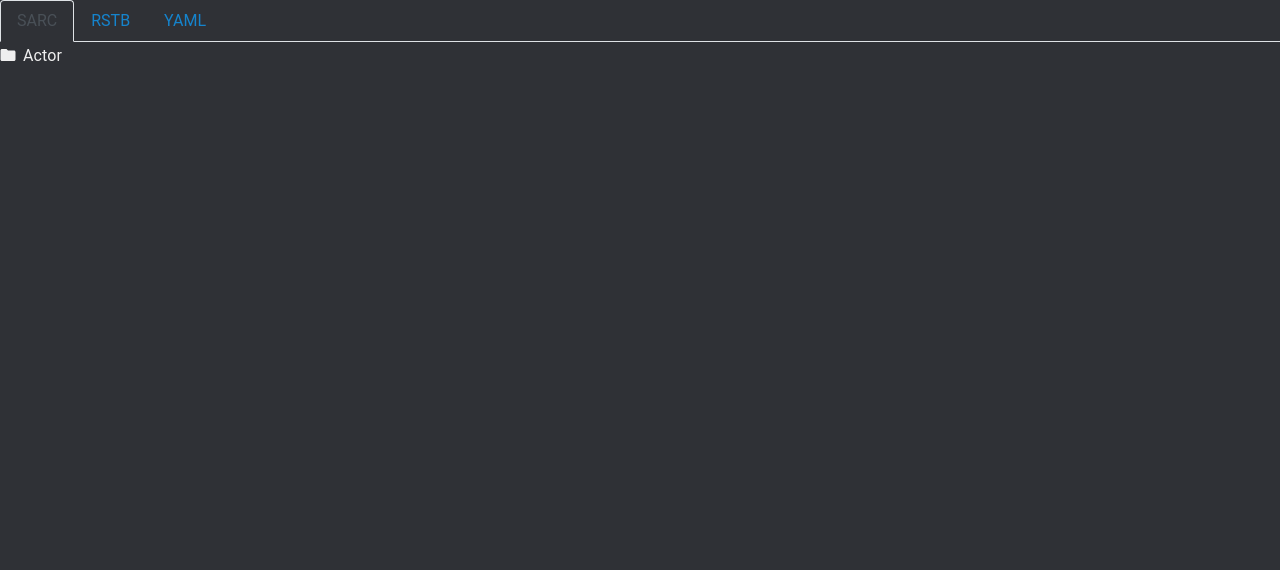
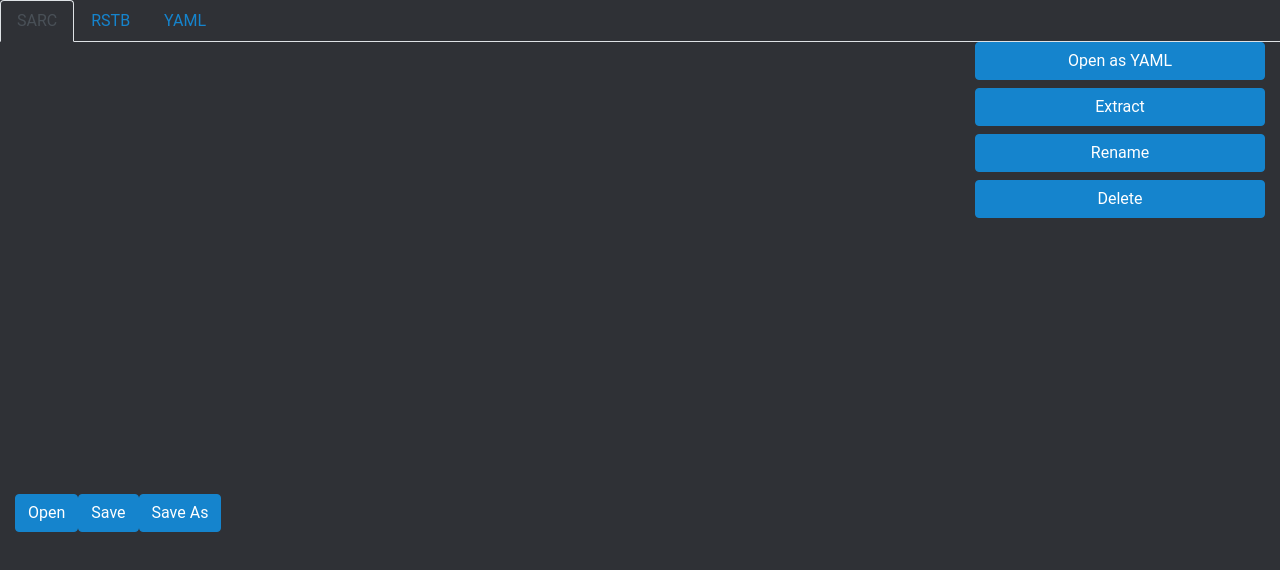
Before and after one commit to NiceneNerd/Wild-Bits, a React app in the folder wildbits/assets/: page / in a window 1280 px wide. Shown: the top 570 px of the page. Built offline with nearby package versions, Linux system fonts and the light colour scheme.

Commit message:
More SARC editor progress

```diff
--- a/wildbits/assets/src/js/SarcEditor.jsx
+++ b/wildbits/assets/src/js/SarcEditor.jsx
@@ -1,4 +1,5 @@
 import React from "react";
+import { Button, Container, Col, Row } from "react-bootstrap";
 import { TreeView, TreeItem } from "@material-ui/lab";
 import { Folder, FolderOpen, Archive, Unarchive } from "@material-ui/icons";
 
@@ -18,37 +19,24 @@ const SARC_EXTS = [
     "sstera",
     "sstats",
     "sblarc",
-    "blarc"
+    "blarc",
+    "sbfarc",
+    "bfarc"
 ];
 
 class SarcEditor extends React.Component {
     constructor(props) {
         super(props);
         this.state = {
-            show_menu: false,
-            menu_x: 0,
-            menu_y: 0,
-            menu_file: ""
+            sarc: {},
+            path: "",
+            be: false
         };
+        this.open_sarc = this.open_sarc.bind(this);
     }
 
-    render_label(file) {
-        let icon;
-        if (!file.includes(".")) {
-            icon = <Folder fontSize="small" />;
-        } else {
-            const ext = file.split(".").slice(-1)[0];
-            if (SARC_EXTS.includes(ext)) {
-                icon = <Archive fontSize="small" />;
-            } else {
-                icon = null;
-            }
-        }
-        return (
-            <React.Fragment>
-                {icon} <span style={{ verticalAlign: "text-top" }}>{file}</span>
-            </React.Fragment>
-        );
+    open_sarc() {
+        pywebview.api.open_sarc().then(res => console.log(res));
     }
 
     render_node(file, children, path) {
@@ -90,6 +78,7 @@ class SarcEditor extends React.Component {
                     <span style={{ verticalAlign: "text-top" }}>{file}</span>
                 }
                 path={path.join("/")}
+                type={type}
             >
                 {Object.keys(children).map(file =>
                     this.render_node(file, children[file], path.slice(0))
@@ -99,16 +88,44 @@ class SarcEditor extends React.Component {
     }
 
     render() {
-        return Object.keys(this.props.sarc) ? (
+        return (
+            <Container
+                fluid
+                className="sarc"
+                style={{ display: "flex", flexDirection: "column" }}
+            >
+                <Row>
+                    <Col>
+                        {Object.keys(this.state.sarc) ? (
                             <React.Fragment>
                                 <TreeView>
-                    {Object.keys(this.props.sarc).map(file =>
-                        this.render_node(file, this.props.sarc[file])
+                                    {Object.keys(this.state.sarc).map(file =>
+                                        this.render_node(
+                                            file,
+                                            this.state.sarc[file]
+                                        )
                                     )}
                                 </TreeView>
                             </React.Fragment>
                         ) : (
                             <p>No SARC open</p>
+                        )}
+                    </Col>
+                    <Col xs={3} className="file-actions">
+                        <Button>Open as YAML</Button>
+                        <Button>Extract</Button>
+                        <Button>Rename</Button>
+                        <Button>Delete</Button>
+                    </Col>
+                </Row>
+                <Row>
+                    <Col>
+                        <Button onClick={this.open_sarc}>Open</Button>
+                        <Button>Save</Button>
+                        <Button>Save As</Button>
+                    </Col>
+                </Row>
+            </Container>
         );
     }
 }
--- a/wildbits/assets/src/scss/App.scss
+++ b/wildbits/assets/src/scss/App.scss
@@ -10,7 +10,45 @@ $theme-colors: (
 
 @import "../../node_modules/bootstrap/scss/bootstrap";
 
+html, body, #root {
+    height: 100%;
+    overflow-y: hidden;
+}
+
+#root {
+    display: flex;
+    flex-direction: column;
+
+    .tab-content {
+        flex-grow: 1;
+
+        .tab-pane {
+            height: 100%;
+        }
+    }
+}
+
 body {
   font-family: "Roboto", "Droid Sans", "Helvetica Neue", "Open Sans",
     "Source Sans Pro", "Segoe UI", sans-serif;
 }
+
+.container-fluid {
+    display: flex;
+    flex-direction: column;
+    height: 100%;
+
+    .row {
+        flex-grow: 1;
+    }
+}
+
+.sarc {
+    .file-actions {
+        .btn {
+            display: block;
+            margin-bottom: 0.5rem;
+            width: 100%;
+        }
+    }
+}
```
Also changed, not shown: 2 other files (tests, documents, lock files or other folders). Lines whose indentation alone changed are shown as unchanged.
